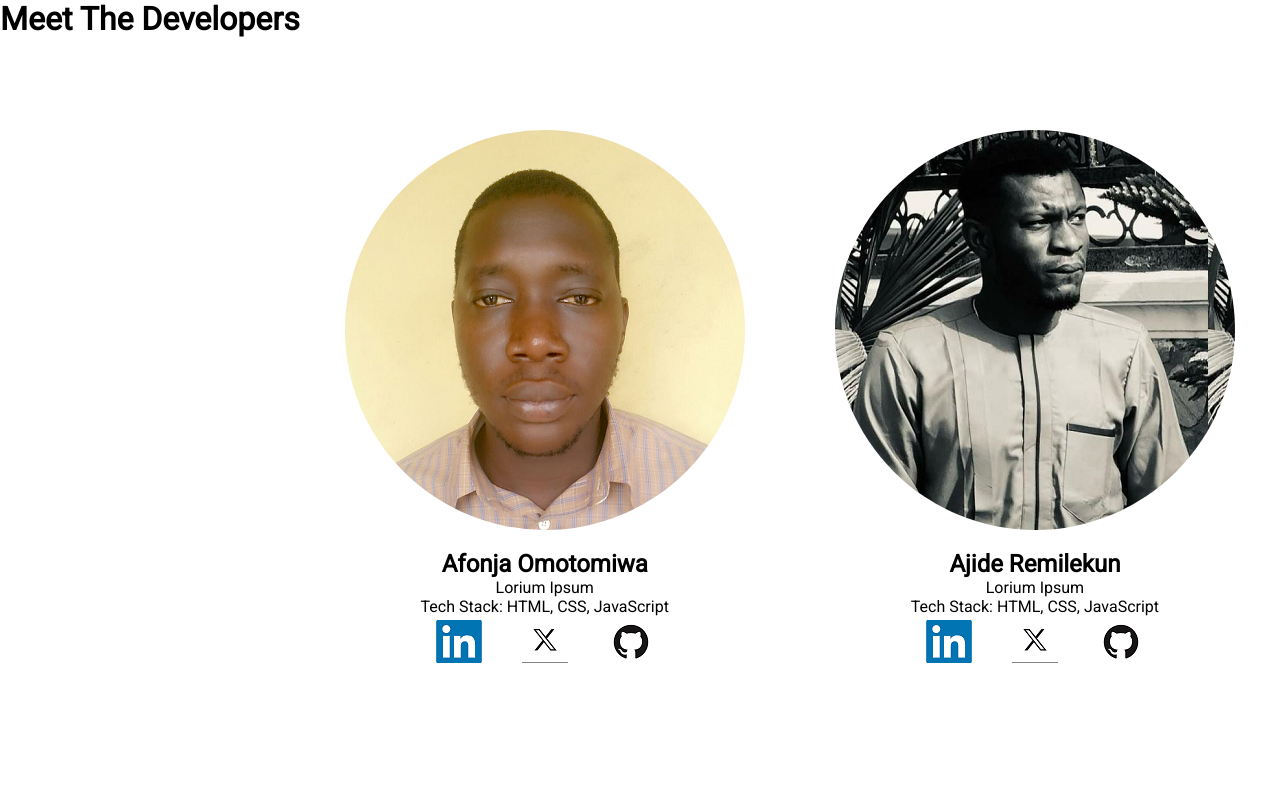
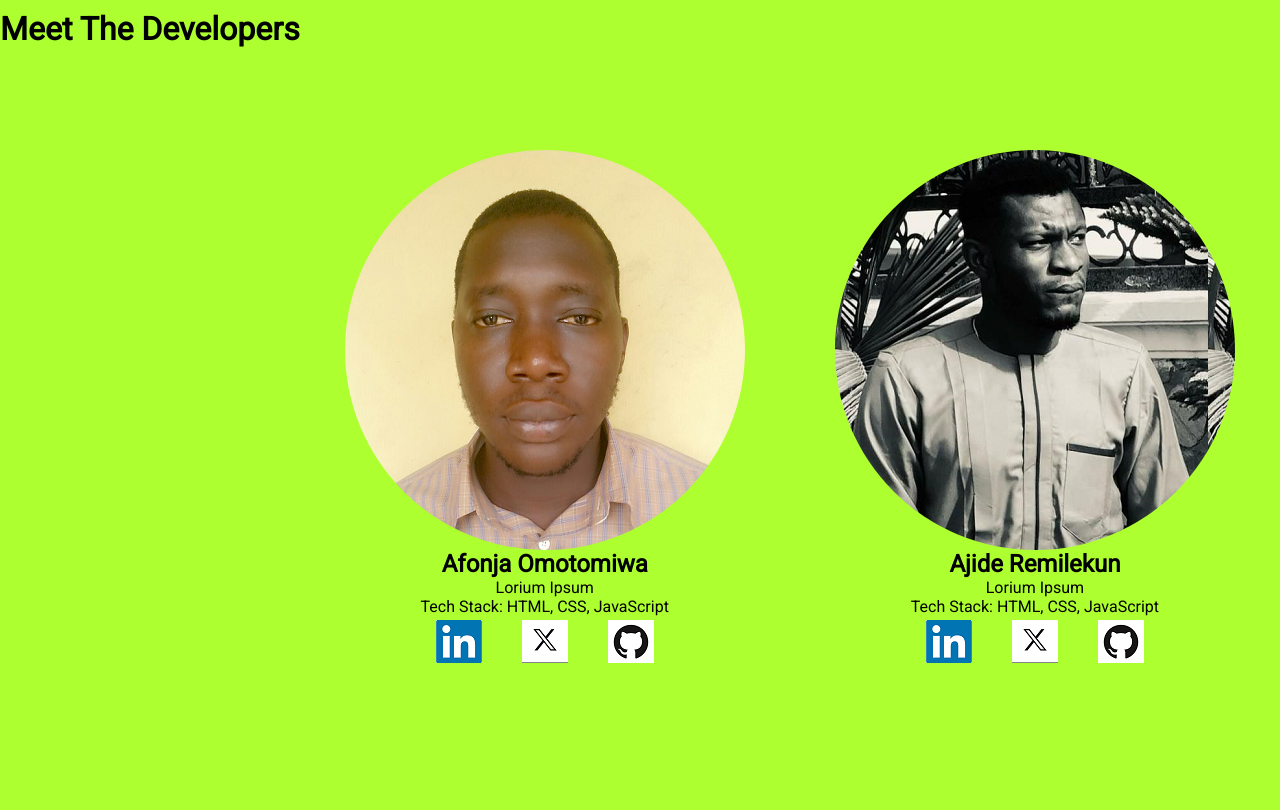
Before and after one commit to omotomiwa26/Lexi_Vault, a Python web app: template web_app/templates/developers.html in a window 1280 px wide. Before the commit the page ends 663 px from the top, so only its background shows below. Run offline with Jinja, Linux system fonts and the light colour scheme; the template is opened without the code that fills it, so the values that code supplies are empty.

Commit message:
updated developer css file

```diff
--- a/web_app/static/styles/developers.css
+++ b/web_app/static/styles/developers.css
@@ -9,16 +9,14 @@ body {
     font-family: 'Roboto', sans-serif;
     margin: 0;
     padding: 20;
+    text-align: center;
+    padding-top: 10px;
+    background-color: greenyellow;
 }
 
 .container {
     display: flex;
     height: 100vh;
-}
-
-.dev {
-    padding: 200;
-    text-align: center;
 }
 
 .left-section, .right-section {
@@ -37,7 +35,7 @@ body {
     display: flex;
     align-items: center;
     justify-content: center;
-    margin-bottom: 20px;
+    margin-bottom: 0px;
 }
 
 .left-section .circle-box {
@@ -60,5 +58,4 @@ body {
 .contact_logos div {
     background-color: var(--off-white);
     padding: 0.25rem;
-
 }
```
Also changed, not shown: web_app/static/images/ground.png (added).
